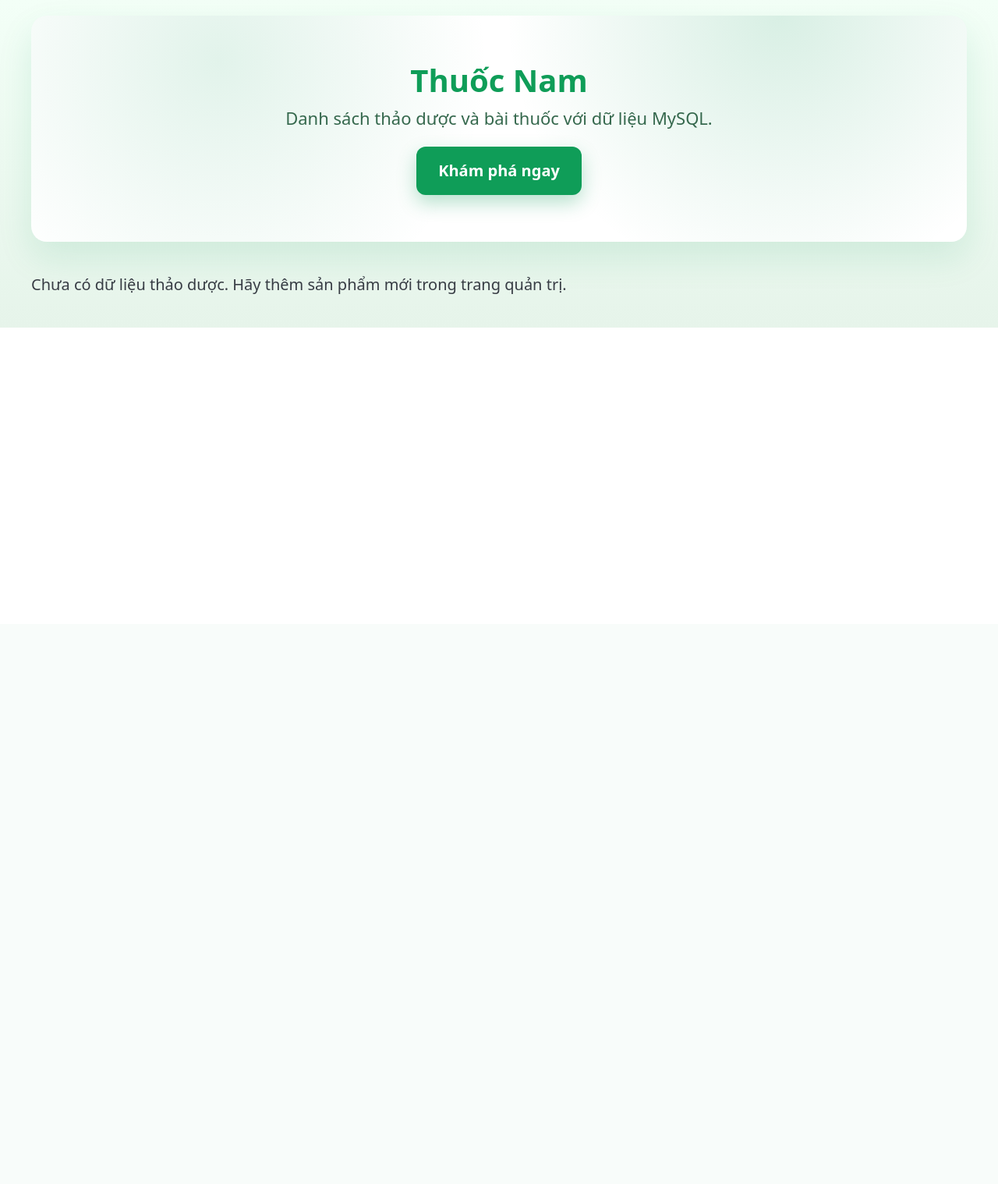
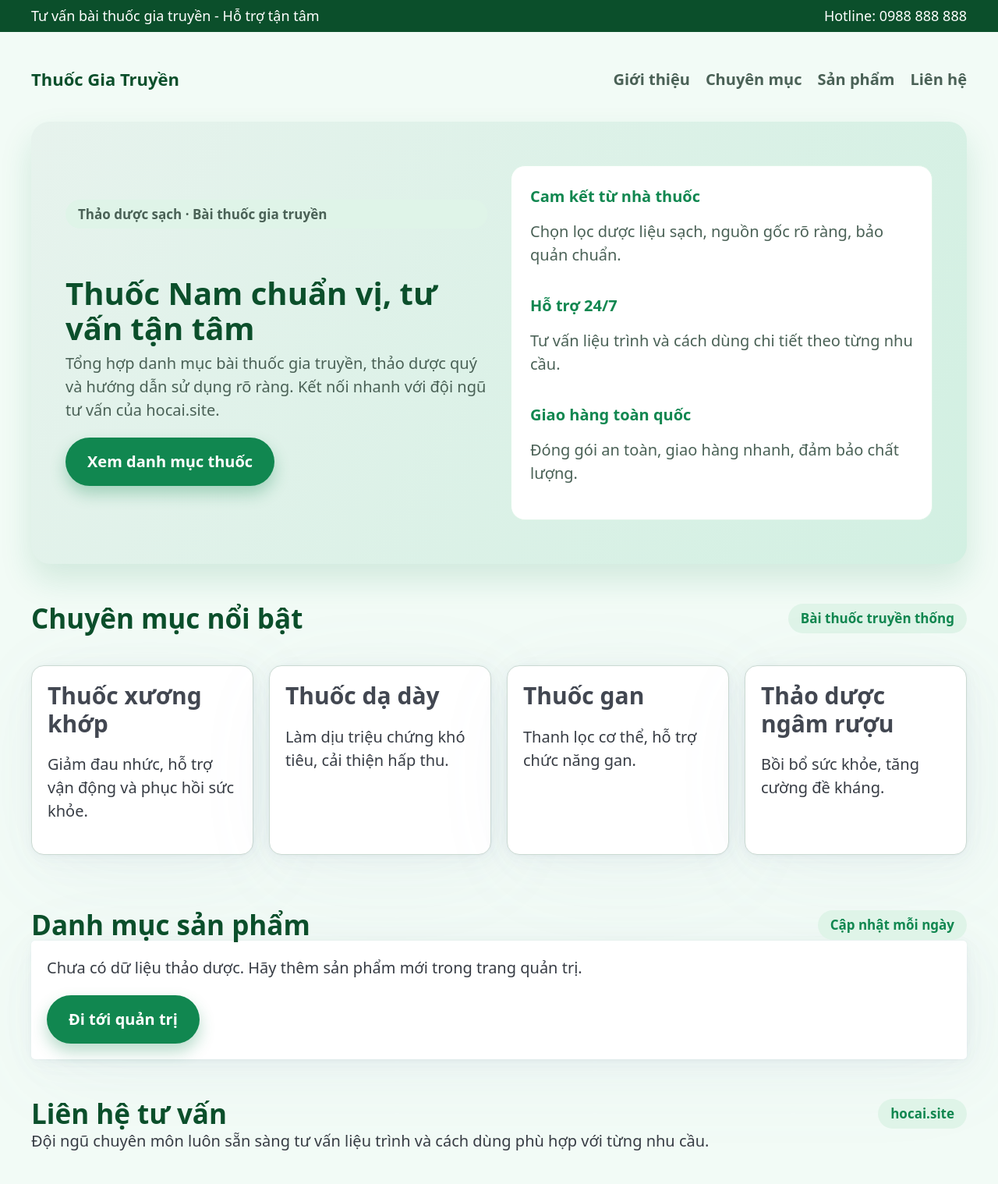
Before and after one commit to thuocgiatruyenthientam/hocai, a Django app: page / in a window 1280 px wide. Shown: the whole page at 78% size. Before the commit the page ends 420 px from the top, so only its background shows below. Run offline with Django 4.2, Linux system fonts and the light colour scheme; data that the repository does not hold is empty; some libraries are stand-ins or nearby versions.

Commit message:
Refresh product list layout

```diff
--- a/thuocnam/products/templates/products/list.html
+++ b/thuocnam/products/templates/products/list.html
@@ -3,10 +3,10 @@
   <head>
     <meta charset="UTF-8" />
     <meta name="viewport" content="width=device-width, initial-scale=1.0" />
-    <title>Danh mục thuốc Nam</title>
+    <title>Thuốc Gia Truyền - Danh mục thuốc Nam</title>
     <meta
       name="description"
-      content="Danh sách thảo dược và bài thuốc Nam với thông tin cách dùng, nguồn gốc và tồn kho."
+      content="Danh mục thuốc Nam, bài thuốc gia truyền, thảo dược sạch với tư vấn sử dụng chi tiết."
     />
     <link
       rel="stylesheet"
@@ -14,39 +14,132 @@
     />
     <style>
       :root {
-        --accent: #0f9d58;
-        --muted: #e6f4ea;
+        --green-900: #0b4f2b;
+        --green-700: #118750;
+        --green-500: #1eb36e;
+        --green-200: #dff4e8;
+        --green-100: #f2fbf6;
+        --neutral-900: #1b2b23;
+        --neutral-600: #4a6156;
+        --neutral-300: #cbdad2;
       }
       body {
-        background: linear-gradient(180deg, #f3fff7 0%, #e6f4ea 100%);
+        background: var(--green-100);
+        color: var(--neutral-900);
       }
-      header.hero {
-        padding: 3rem 1.5rem;
-        text-align: center;
-        background: radial-gradient(circle at 20% 20%, rgba(15, 157, 88, 0.12), transparent 35%),
-          radial-gradient(circle at 80% 0%, rgba(15, 157, 88, 0.16), transparent 35%),
-          #fff;
-        border-radius: 20px;
-        box-shadow: 0 20px 45px rgba(15, 157, 88, 0.12);
-        margin-bottom: 2rem;
+      .topbar {
+        background: var(--green-900);
+        color: #fff;
+        font-size: 0.9rem;
+        padding: 0.35rem 0;
       }
-      h1 {
-        color: #0f9d58;
-        margin-bottom: 0.5rem;
+      .topbar .container {
+        display: flex;
+        justify-content: space-between;
+        align-items: center;
+        gap: 1rem;
+        flex-wrap: wrap;
       }
-      p.lead {
-        color: #35684d;
+      .brand {
+        display: flex;
+        align-items: center;
+        gap: 0.75rem;
+        font-weight: 700;
+        color: var(--green-900);
+      }
+      .brand span {
         font-size: 1.1rem;
       }
+      .nav {
+        display: flex;
+        justify-content: space-between;
+        align-items: center;
+        padding: 1.2rem 0 0.4rem;
+      }
+      .nav-links {
+        display: flex;
+        gap: 1rem;
+        font-weight: 600;
+      }
+      .nav-links a {
+        color: var(--neutral-600);
+        text-decoration: none;
+      }
+      .hero {
+        margin-top: 1.5rem;
+        padding: 2.8rem 2.2rem;
+        border-radius: 24px;
+        background: linear-gradient(120deg, rgba(17, 135, 80, 0.1), rgba(30, 179, 110, 0.2)),
+          #fff;
+        box-shadow: 0 20px 40px rgba(17, 135, 80, 0.15);
+        display: grid;
+        gap: 1.5rem;
+        grid-template-columns: repeat(auto-fit, minmax(250px, 1fr));
+        align-items: center;
+      }
+      .hero h1 {
+        color: var(--green-900);
+        font-size: clamp(2rem, 3vw, 2.8rem);
+        margin-bottom: 0.4rem;
+      }
+      .hero p {
+        color: var(--neutral-600);
+        margin-bottom: 1rem;
+      }
+      .cta {
+        display: inline-flex;
+        align-items: center;
+        gap: 0.5rem;
+        padding: 0.8rem 1.4rem;
+        background: var(--green-700);
+        color: #fff;
+        border-radius: 999px;
+        text-decoration: none;
+        font-weight: 700;
+        box-shadow: 0 10px 20px rgba(17, 135, 80, 0.3);
+      }
+      .hero-card {
+        background: #fff;
+        border-radius: 18px;
+        padding: 1.2rem;
+        border: 1px solid var(--green-200);
+        display: grid;
+        gap: 0.75rem;
+      }
+      .hero-card strong {
+        color: var(--green-700);
+      }
+      .section-title {
+        margin-top: 2.5rem;
+        display: flex;
+        align-items: center;
+        justify-content: space-between;
+        gap: 1rem;
+      }
+      .section-title h2 {
+        margin: 0;
+        color: var(--green-900);
+      }
+      .badge {
+        background: var(--green-200);
+        color: var(--green-700);
+        padding: 0.3rem 0.8rem;
+        border-radius: 999px;
+        font-weight: 600;
+        font-size: 0.85rem;
+      }
+      .grid {
+        margin-top: 1.2rem;
+      }
       .grid article {
-        border: 1px solid #d8eadc;
-        box-shadow: 0 12px 28px rgba(15, 157, 88, 0.08);
-        border-radius: 16px;
-        padding: 1.25rem;
+        border: 1px solid var(--green-200);
+        border-radius: 18px;
+        padding: 1.2rem;
         background: #fff;
+        box-shadow: 0 14px 28px rgba(17, 135, 80, 0.08);
       }
       .grid article header h3 {
-        color: #0f9d58;
+        color: var(--green-700);
         margin-bottom: 0.2rem;
       }
       .pill {
@@ -54,43 +147,101 @@
         align-items: center;
         gap: 0.35rem;
         padding: 0.2rem 0.75rem;
-        background: var(--muted);
-        color: #0f9d58;
+        background: var(--green-200);
+        color: var(--green-700);
         border-radius: 999px;
         font-weight: 600;
-        font-size: 0.9rem;
+        font-size: 0.85rem;
       }
       footer.grid {
-        color: #35684d;
+        color: var(--neutral-600);
         font-weight: 600;
       }
       small {
-        color: #5a7c63;
+        color: var(--neutral-600);
       }
-      .cta {
-        display: inline-flex;
-        align-items: center;
-        justify-content: center;
-        gap: 0.5rem;
-        padding: 0.8rem 1.4rem;
-        background: #0f9d58;
-        color: #fff;
-        border-radius: 12px;
-        text-decoration: none;
-        font-weight: 700;
-        box-shadow: 0 10px 25px rgba(15, 157, 88, 0.3);
+      .steps {
+        margin-top: 2rem;
+        display: grid;
+        gap: 1rem;
+        grid-template-columns: repeat(auto-fit, minmax(220px, 1fr));
+      }
+      .steps article {
+        background: #fff;
+        border: 1px solid var(--neutral-300);
+        border-radius: 16px;
+        padding: 1rem;
       }
     </style>
   </head>
   <body>
+    <div class="topbar">
+      <div class="container">
+        <span>Tư vấn bài thuốc gia truyền - Hỗ trợ tận tâm</span>
+        <span>Hotline: 0988 888 888</span>
+      </div>
+    </div>
     <main class="container">
-      <header class="hero">
-        <h1>Thuốc Nam</h1>
-        <p class="lead">Danh sách thảo dược và bài thuốc với dữ liệu MySQL.</p>
-        <a class="cta" href="#products">Khám phá ngay</a>
-      </header>
+      <nav class="nav">
+        <div class="brand">
+          <span>Thuốc Gia Truyền</span>
+        </div>
+        <div class="nav-links">
+          <a href="#gioi-thieu">Giới thiệu</a>
+          <a href="#chuyen-muc">Chuyên mục</a>
+          <a href="#products">Sản phẩm</a>
+          <a href="#lien-he">Liên hệ</a>
+        </div>
+      </nav>
+      <section class="hero" id="gioi-thieu">
+        <div>
+          <p class="badge">Thảo dược sạch · Bài thuốc gia truyền</p>
+          <h1>Thuốc Nam chuẩn vị, tư vấn tận tâm</h1>
+          <p>
+            Tổng hợp danh mục bài thuốc gia truyền, thảo dược quý và hướng dẫn sử
+            dụng rõ ràng. Kết nối nhanh với đội ngũ tư vấn của hocai.site.
+          </p>
+          <a class="cta" href="#products">Xem danh mục thuốc</a>
+        </div>
+        <div class="hero-card">
+          <strong>Cam kết từ nhà thuốc</strong>
+          <p>Chọn lọc dược liệu sạch, nguồn gốc rõ ràng, bảo quản chuẩn.</p>
+          <strong>Hỗ trợ 24/7</strong>
+          <p>Tư vấn liệu trình và cách dùng chi tiết theo từng nhu cầu.</p>
+          <strong>Giao hàng toàn quốc</strong>
+          <p>Đóng gói an toàn, giao hàng nhanh, đảm bảo chất lượng.</p>
+        </div>
+      </section>
+
+      <div class="section-title" id="chuyen-muc">
+        <h2>Chuyên mục nổi bật</h2>
+        <span class="badge">Bài thuốc truyền thống</span>
+      </div>
+      <div class="steps">
+        <article>
+          <h3>Thuốc xương khớp</h3>
+          <p>Giảm đau nhức, hỗ trợ vận động và phục hồi sức khỏe.</p>
+        </article>
+        <article>
+          <h3>Thuốc dạ dày</h3>
+          <p>Làm dịu triệu chứng khó tiêu, cải thiện hấp thu.</p>
+        </article>
+        <article>
+          <h3>Thuốc gan</h3>
+          <p>Thanh lọc cơ thể, hỗ trợ chức năng gan.</p>
+        </article>
+        <article>
+          <h3>Thảo dược ngâm rượu</h3>
+          <p>Bồi bổ sức khỏe, tăng cường đề kháng.</p>
+        </article>
+      </div>
+
+      <div class="section-title" id="products">
+        <h2>Danh mục sản phẩm</h2>
+        <span class="badge">Cập nhật mỗi ngày</span>
+      </div>
       {% if products %}
-      <div id="products" class="grid">
+      <div class="grid">
         {% for product in products %}
         <article>
           <header>
@@ -114,8 +265,20 @@
         {% endfor %}
       </div>
       {% else %}
-      <p>Chưa có dữ liệu thảo dược. Hãy thêm sản phẩm mới trong trang quản trị.</p>
+      <article>
+        <p>Chưa có dữ liệu thảo dược. Hãy thêm sản phẩm mới trong trang quản trị.</p>
+        <a class="cta" href="/admin/">Đi tới quản trị</a>
+      </article>
       {% endif %}
+
+      <div class="section-title" id="lien-he">
+        <h2>Liên hệ tư vấn</h2>
+        <span class="badge">hocai.site</span>
+      </div>
+      <p>
+        Đội ngũ chuyên môn luôn sẵn sàng tư vấn liệu trình và cách dùng phù hợp
+        với từng nhu cầu.
+      </p>
     </main>
   </body>
 </html>
```
